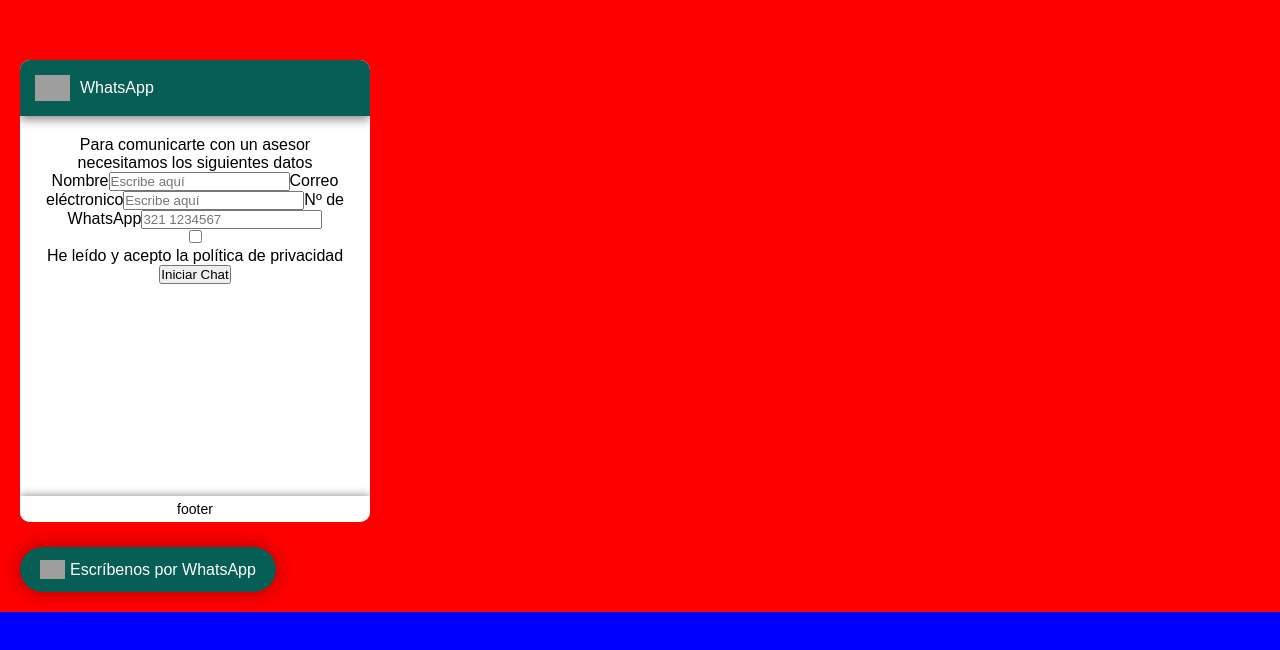
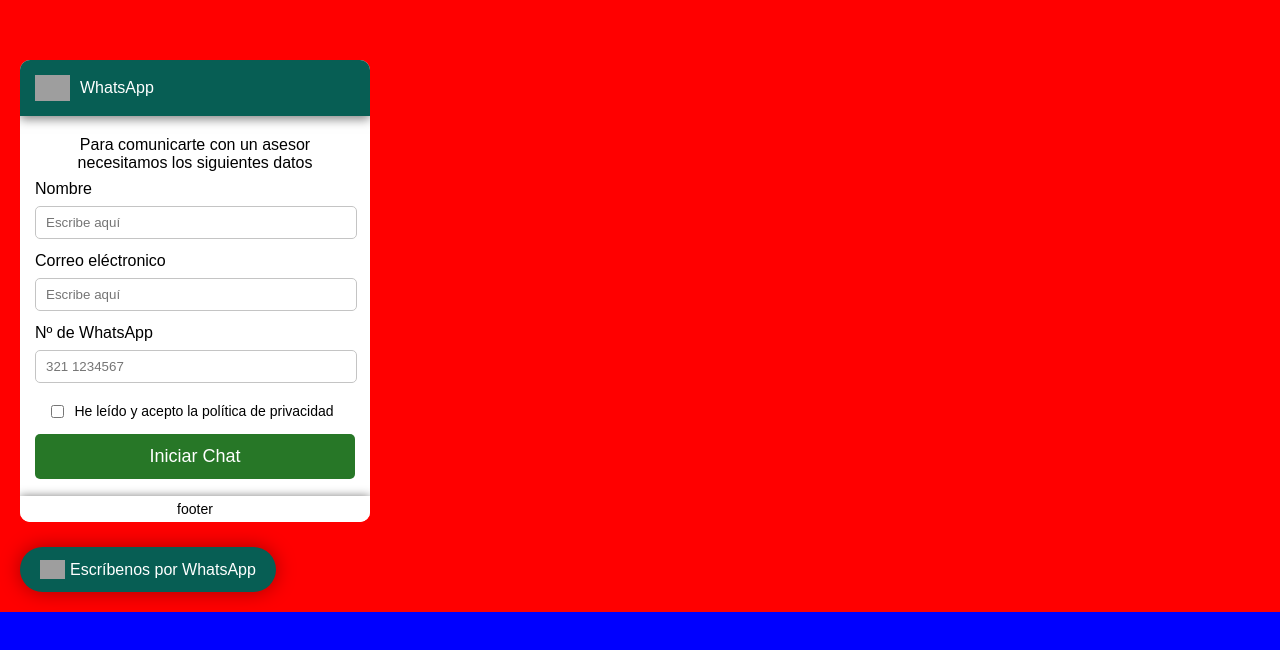
Before and after one commit to JorgeGWD/whatsapp-form, a Next.js app: page / in a window 1280 px wide. Shown: the part 188-838 px from the top of the page. Built offline with nearby package versions, Linux system fonts and the light colour scheme; grey boxes are pictures that could not be loaded.

Commit message:
Form style

```diff
--- a/components/whatsAppForm/whatsAppForm.css
+++ b/components/whatsAppForm/whatsAppForm.css
@@ -33,9 +33,70 @@
 }
 
 .whats-app-form .form-body {
-  padding: 20px;
+  padding: 20px 15px;
   height: 340px;
   text-align: center;
+  overflow: auto;
+}
+
+.whats-app-form .form-body::-webkit-scrollbar {
+  width: 8px;
+}
+
+.whats-app-form .form-body::-webkit-scrollbar-track {
+  background-color: #f1f1f1;
+}
+
+.whats-app-form .form-body::-webkit-scrollbar-thumb {
+  background-color: #c1c1c1;
+  border-radius: 5px;
+}
+
+.whats-app-form .form-body label {
+  display: -webkit-box;
+  display: -ms-flexbox;
+  display: flex;
+  padding: 8px 0px;
+}
+
+.whats-app-form .form-body input {
+  padding: 8px 10px;
+  margin-bottom: 5px;
+  width: calc( 100% - 20px);
+  border: 1px solid #c4c4c4;
+  border-radius: 5px;
+}
+
+.whats-app-form .form-body .checkbox {
+  display: -ms-grid;
+  display: grid;
+  -ms-grid-columns: auto 1fr;
+      grid-template-columns: auto 1fr;
+  grid-gap: 5px;
+  margin: 15px auto;
+  width: 90%;
+}
+
+.whats-app-form .form-body .checkbox input {
+  margin: 0px;
+  width: auto;
+  -ms-flex-item-align: center;
+      -ms-grid-row-align: center;
+      align-self: center;
+}
+
+.whats-app-form .form-body .checkbox p {
+  font-size: 14px;
+}
+
+.whats-app-form .form-body button {
+  padding: 12px;
+  width: 100%;
+  color: #fff;
+  font-size: 18px;
+  background-color: #277727;
+  border: none;
+  border-radius: 5px;
 }
 
 .whats-app-form .form-footer {
--- a/components/whatsAppForm/whatsAppForm.sass
+++ b/components/whatsAppForm/whatsAppForm.sass
@@ -20,9 +20,46 @@
             color: #fff
             align-self: center
     .form-body
-        padding: 20px
+        padding: 20px 15px
         height: 340px
         text-align: center
+        overflow: auto
+        &::-webkit-scrollbar
+            width: 8px
+        &::-webkit-scrollbar-track
+            background-color: #f1f1f1
+        &::-webkit-scrollbar-thumb
+            background-color: #c1c1c1
+            border-radius: 5px
+        label
+            display: flex
+            padding: 8px 0px
+        input
+            padding: 8px 10px
+            margin-bottom: 5px
+            width: calc( 100% - 20px )
+            border: 1px solid #c4c4c4
+            border-radius: 5px
+        .checkbox
+            display: grid
+            grid-template-columns: auto 1fr
+            grid-gap: 5px
+            margin: 15px auto
+            width: 90%
+            input
+                margin: 0px
+                width: auto
+                align-self: center
+            p
+                font-size: 14px
+        button
+            padding: 12px
+            width: 100%
+            color: #fff
+            font-size: 18px
+            background-color: #277727
+            border: none
+            border-radius: 5px
     .form-footer
         padding: 5px
         background-color: #fff
```
Also changed, not shown: 1 other file (tests, documents, lock files or other folders).
